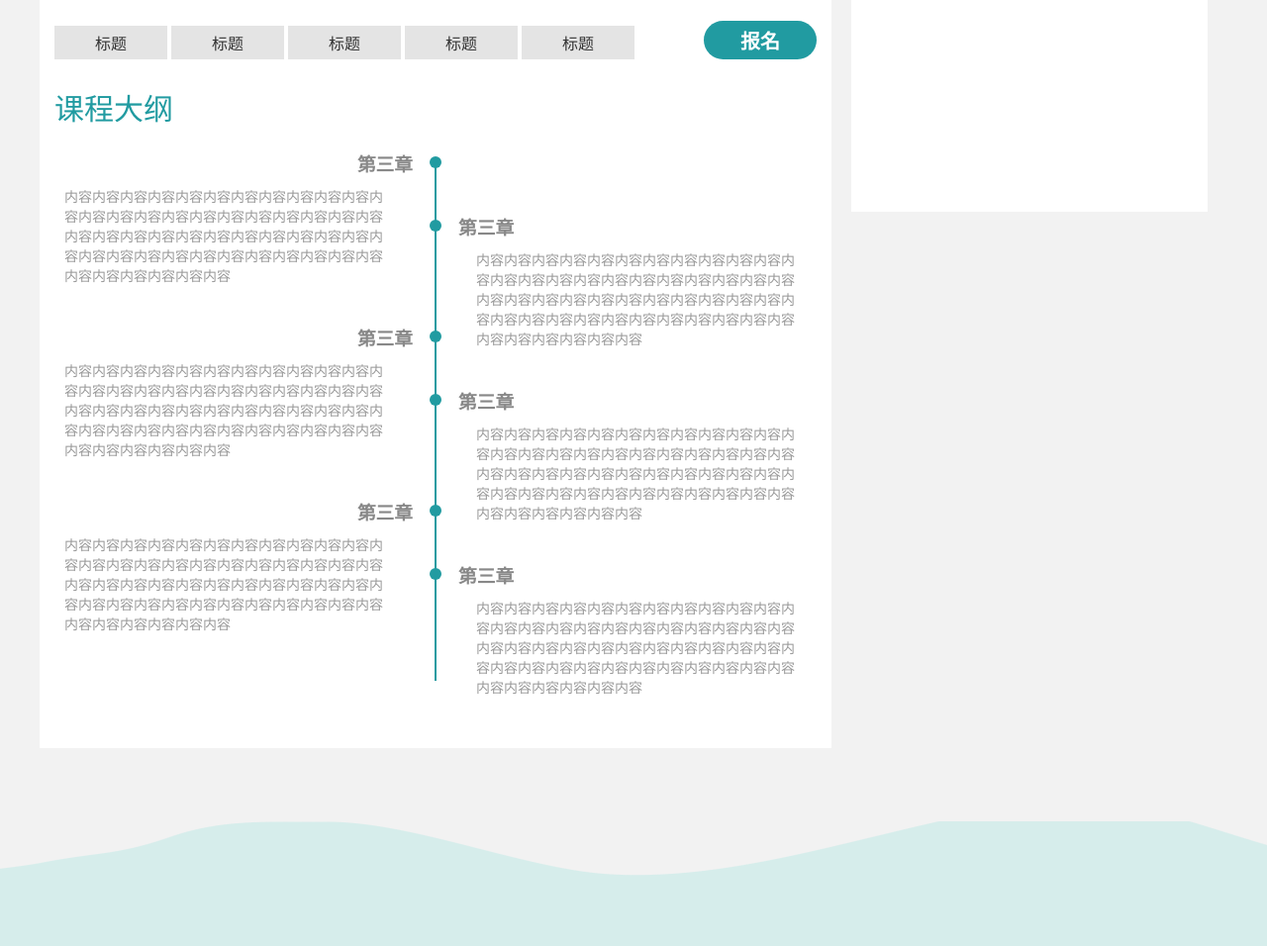
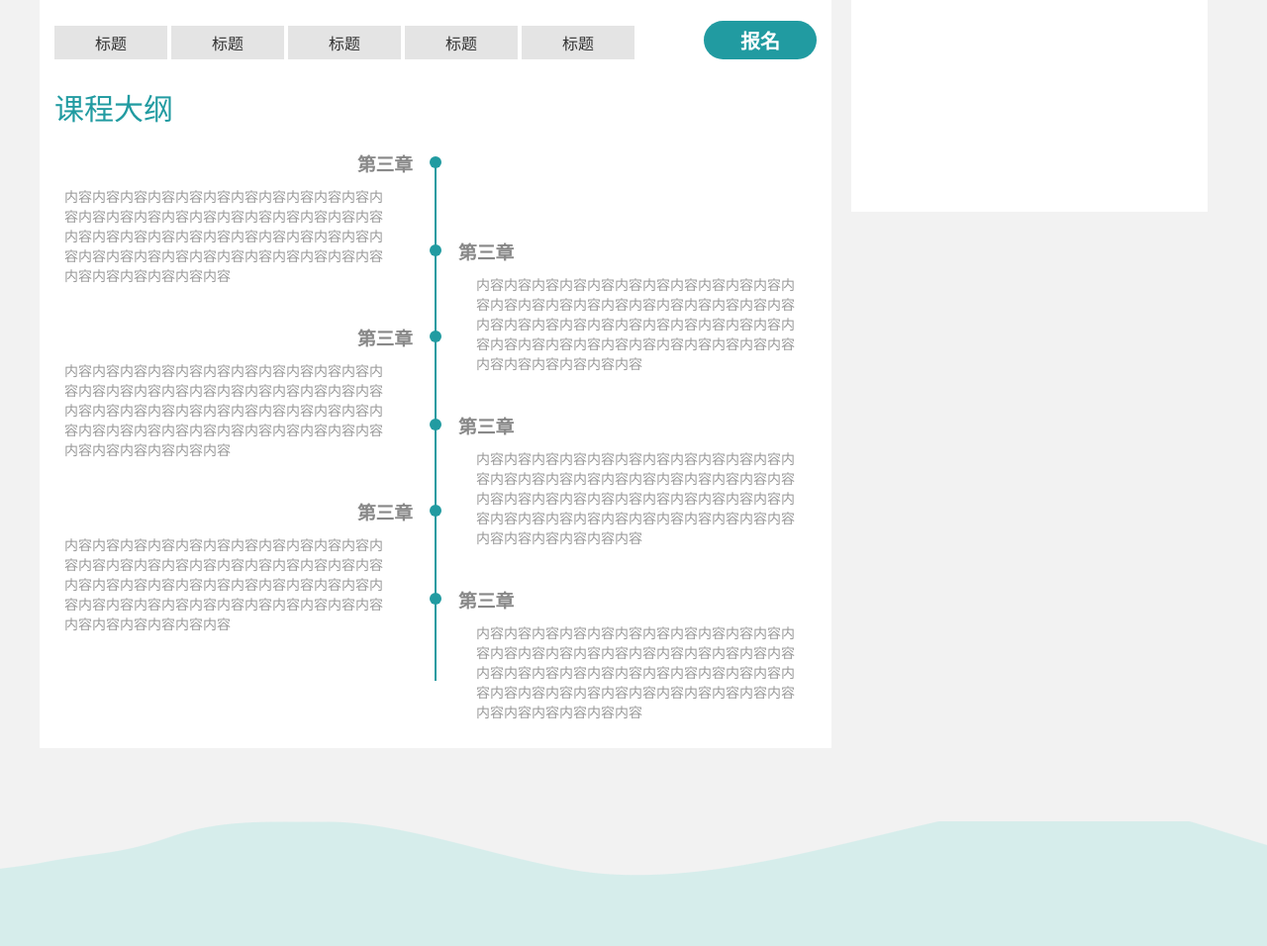
Before and after one commit to xiha123/tiandi, a CodeIgniter app: page /database/index.php/course/index in a window 1280 px wide. Shown: the part 527-1483 px from the top of the page at 99% size. Run offline with CodeIgniter, Linux system fonts and the light colour scheme.

Commit message:
细节调整

```diff
--- a/static/css/global.css
+++ b/static/css/global.css
@@ -109,7 +109,7 @@ a{text-decoration:none;}
 
 .left-content .content-outline {margin-top:20px;}
 		       .content-outline .left{float:left;width:364px;padding:0px 10px;border-right:2px solid #219ba1}
-		       .content-outline .right{width:364px;padding:10px;position:relative;top:30px;float:left;}
+		       .content-outline .right{width:364px;padding:10px;position:relative;top:55px;float:left;}
 		       .content-outline .right,.left{margin-top:10px;}
 
 		       .content-outline p{color:#999;font-size:14px;margin-top:0px;padding-right:30px;}
```
